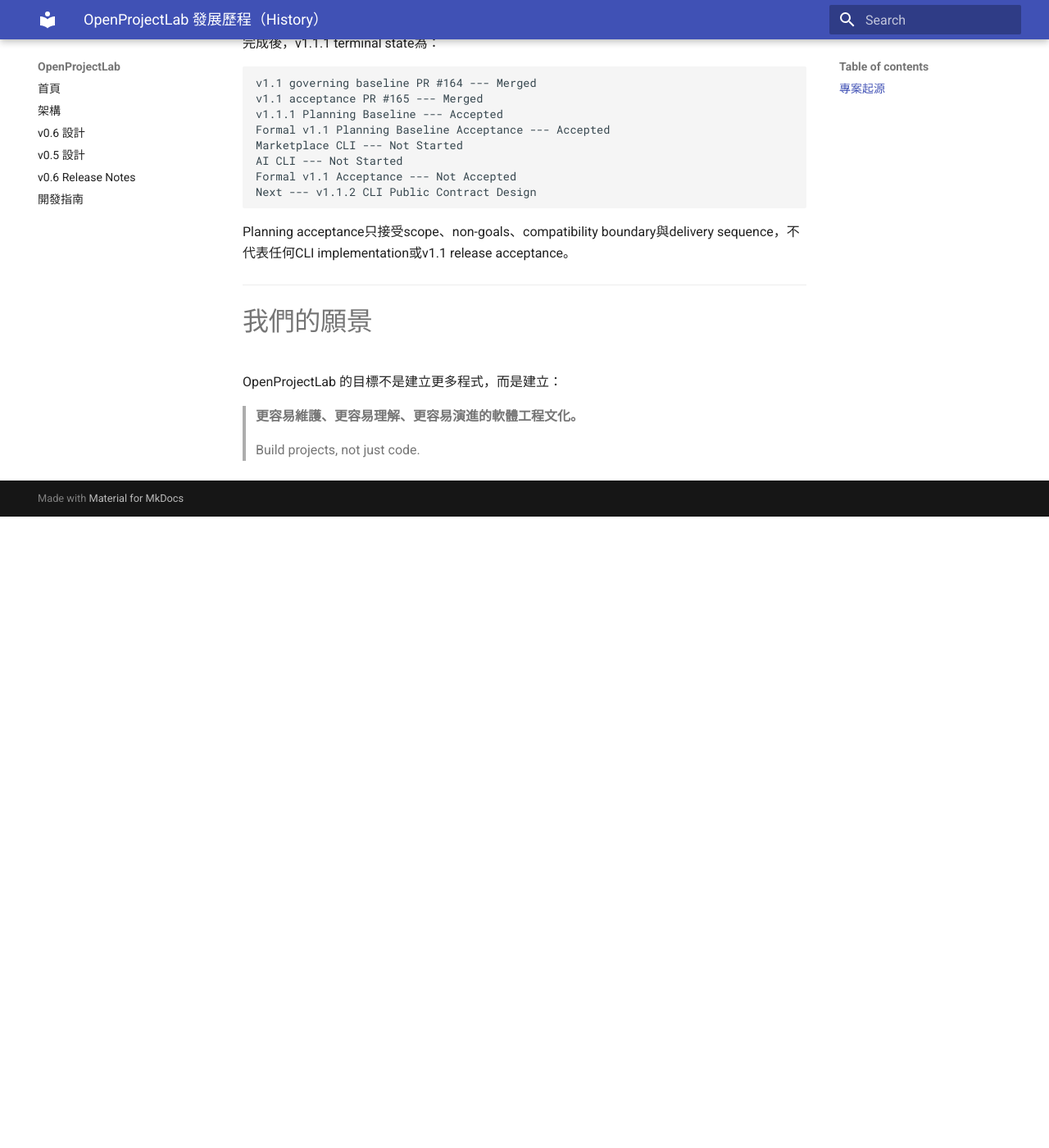
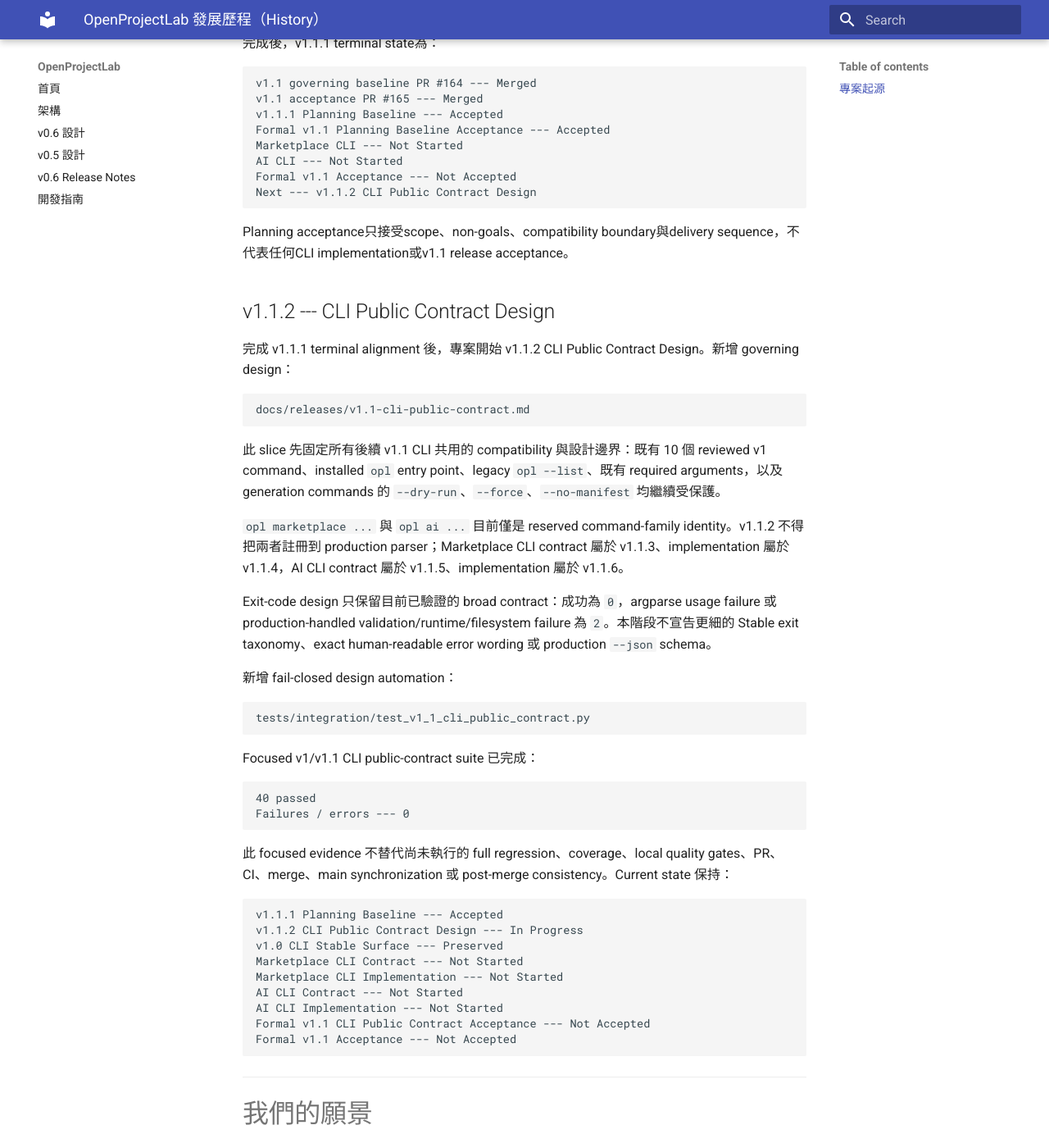
Before and after one commit to khwang1964/OpenProjectLab, an MkDocs documentation site: the page built from docs/HISTORY.md, in a window 1280 px wide and 1400 px high, scrolled down 37802 px. Shown: the whole window at 82% size. Built offline with MkDocs 1.6.1 and Material for MkDocs 9.7.7, drawn with Linux system fonts in a browser that asks for light colours; before the commit the page ends 38432 px from its top, so only the background shows below that.

Commit message:
docs: design v1.1 cli public contract (#167)

````diff
--- a/docs/HISTORY.md
+++ b/docs/HISTORY.md
@@ -1929,6 +1929,59 @@
 Planning acceptance只接受scope、non-goals、compatibility boundary與delivery
 sequence，不代表任何CLI implementation或v1.1 release acceptance。
 
+## v1.1.2 --- CLI Public Contract Design
+
+完成 v1.1.1 terminal alignment 後，專案開始 v1.1.2 CLI Public Contract
+Design。新增 governing design：
+
+``` text
+docs/releases/v1.1-cli-public-contract.md
+```
+
+此 slice 先固定所有後續 v1.1 CLI 共用的 compatibility 與設計邊界：既有
+10 個 reviewed v1 command、installed `opl` entry point、legacy
+`opl --list`、既有 required arguments，以及 generation commands 的
+`--dry-run`、`--force`、`--no-manifest` 均繼續受保護。
+
+`opl marketplace ...` 與 `opl ai ...` 目前僅是 reserved command-family
+identity。v1.1.2 不得把兩者註冊到 production parser；Marketplace CLI
+contract 屬於 v1.1.3、implementation 屬於 v1.1.4，AI CLI contract 屬於
+v1.1.5、implementation 屬於 v1.1.6。
+
+Exit-code design 只保留目前已驗證的 broad contract：成功為 `0`，argparse
+usage failure 或 production-handled validation/runtime/filesystem failure 為
+`2`。本階段不宣告更細的 Stable exit taxonomy、exact human-readable error
+wording 或 production `--json` schema。
+
+新增 fail-closed design automation：
+
+``` text
+tests/integration/test_v1_1_cli_public_contract.py
+```
+
+Focused v1/v1.1 CLI public-contract suite 已完成：
+
+``` text
+40 passed
+Failures / errors --- 0
+```
+
+此 focused evidence 不替代尚未執行的 full regression、coverage、local
+quality gates、PR、CI、merge、main synchronization 或 post-merge
+consistency。Current state 保持：
+
+``` text
+v1.1.1 Planning Baseline --- Accepted
+v1.1.2 CLI Public Contract Design --- In Progress
+v1.0 CLI Stable Surface --- Preserved
+Marketplace CLI Contract --- Not Started
+Marketplace CLI Implementation --- Not Started
+AI CLI Contract --- Not Started
+AI CLI Implementation --- Not Started
+Formal v1.1 CLI Public Contract Acceptance --- Not Accepted
+Formal v1.1 Acceptance --- Not Accepted
+```
+
 ------------------------------------------------------------------------
 
 # 我們的願景
````
Also changed, not shown: CHANGELOG.md (+19 -0 lines), docs/releases/v1.1-cli-public-contract.md (added, +282 -0 lines), docs/roadmap.md (+22 -4 lines), 1 other file.
